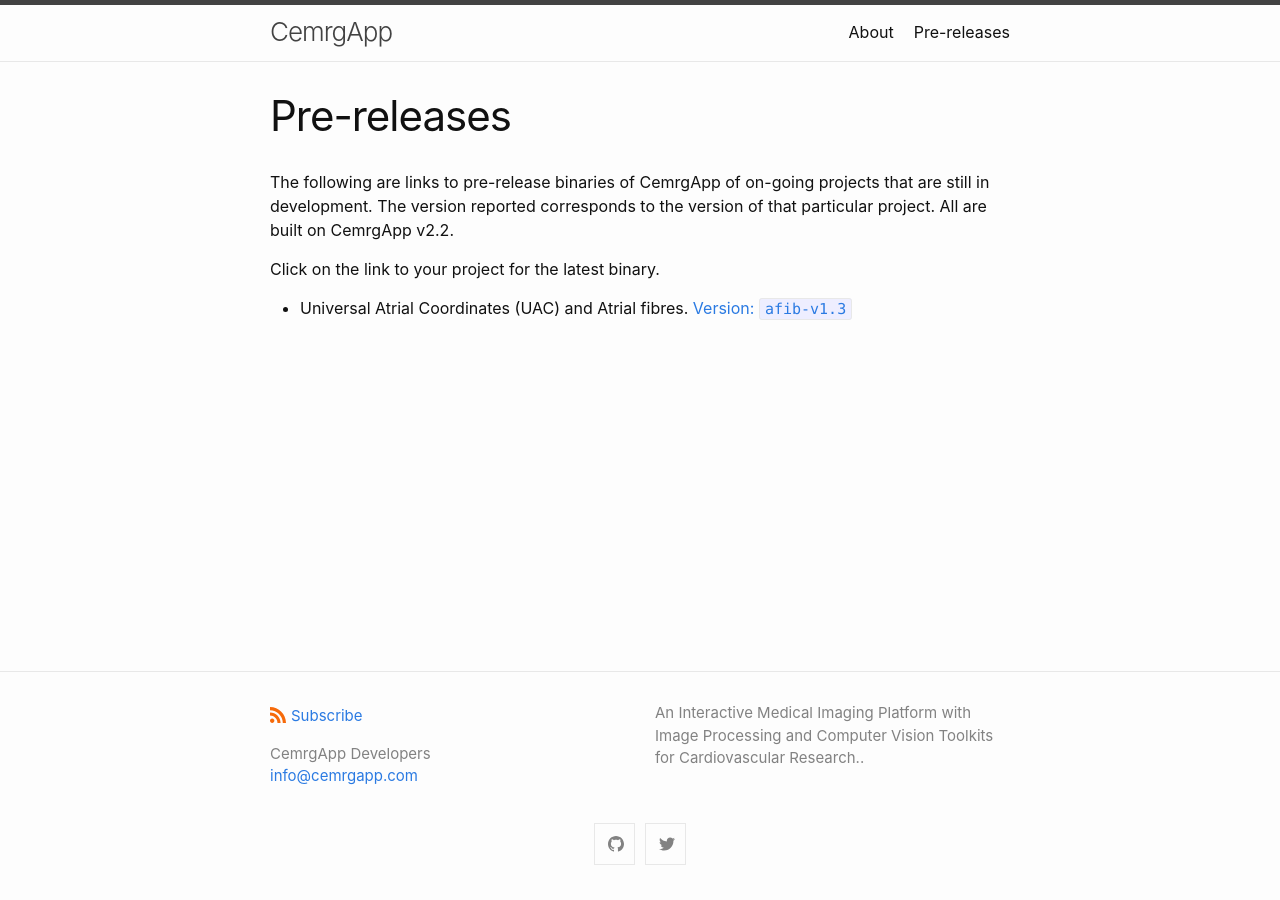
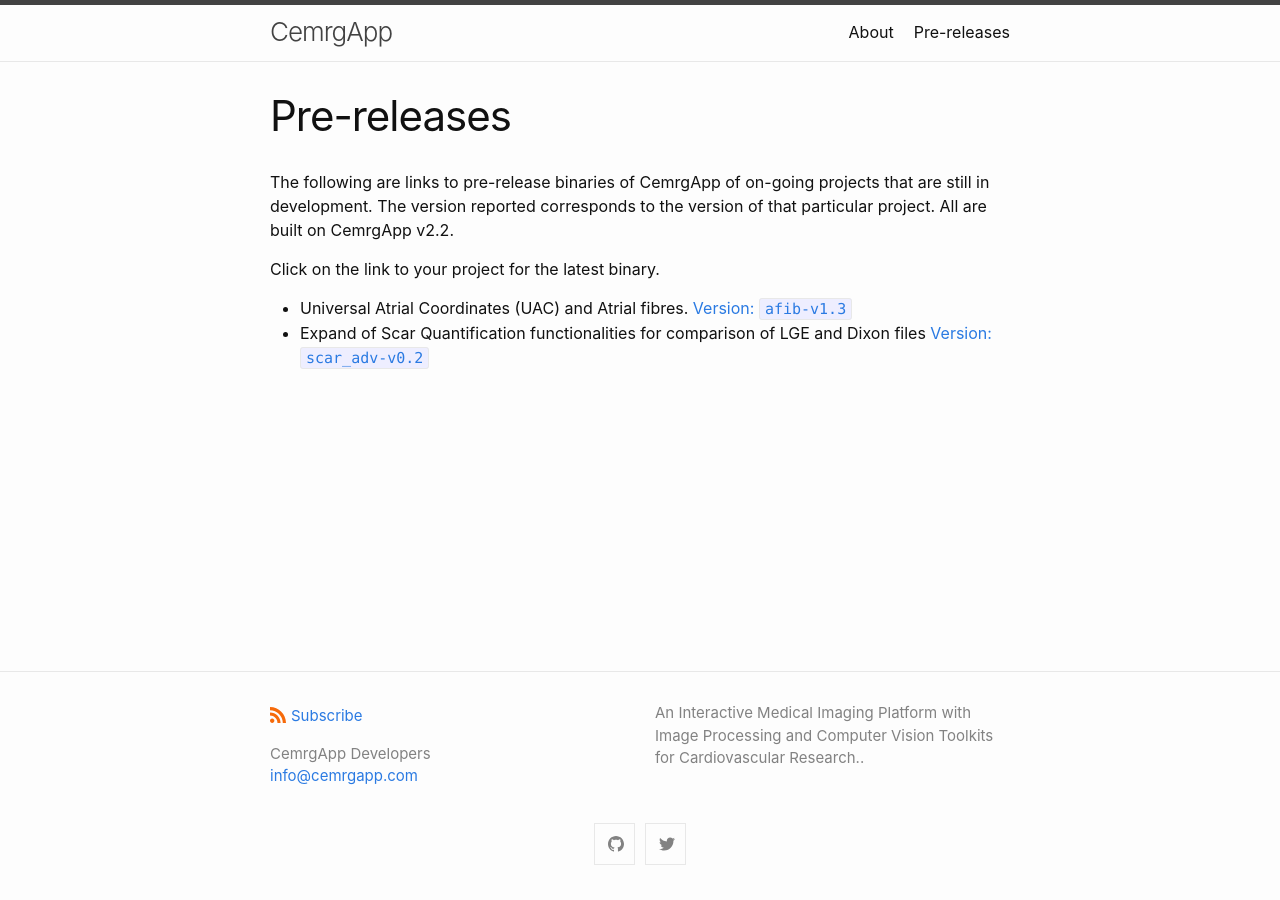
Before and after one commit to OpenHeartDevelopers/CemrgApp, a Jekyll site: the page built from pre-releases.md, in a window 1280 px wide. Built offline with Jekyll 4.4.1, drawn with Linux system fonts in a browser that asks for light colours.

Commit message:
Update pre-releases.md

```diff
--- a/pre-releases.md
+++ b/pre-releases.md
@@ -10,3 +10,4 @@
 Click on the link to your project for the latest binary.
 
 + Universal Atrial Coordinates (UAC) and Atrial fibres. [Version: `afib-v1.3`](https://github.com/alonsoJASL/CemrgApp/releases/tag/v2.2_afib-v1.3)
++ Expand of Scar Quantification functionalities for comparison of LGE and Dixon files [Version: `scar_adv-v0.2`](https://github.com/alonsoJASL/CemrgApp/releases/tag/v2.2_scar_adv-v0.2)
```
